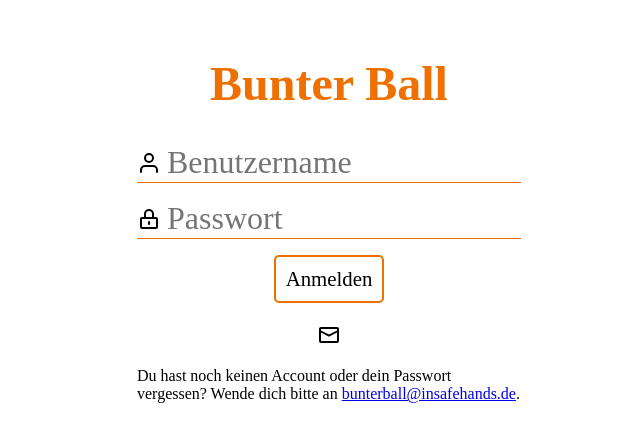
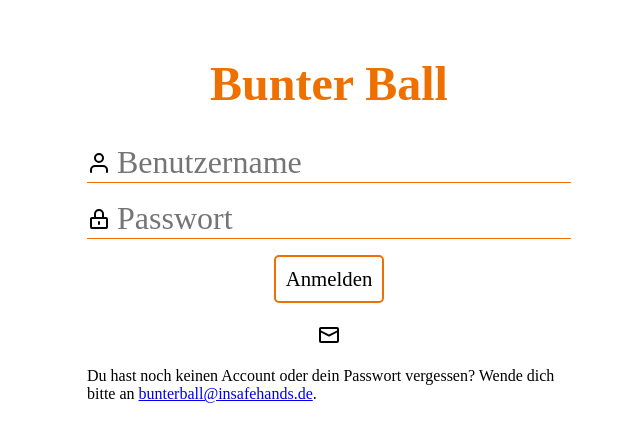
Before and after one commit to digitalfabrik/ish-goalkeeper, a Django app: page /gui/ in a window 1280 px wide. Shown: the top 442 px of the page, without its empty margins (311-951 px from the left). Run offline with Django 3.2, Linux system fonts and the light colour scheme; data that the repository does not hold is empty; some web fonts are replaced.

Commit message:
Increase content width to 500px, fixes #50

```diff
--- a/src/gui/static/style.css
+++ b/src/gui/static/style.css
@@ -6,7 +6,7 @@ body {
 }
 
 .content {
-  max-width: 400px;
+  max-width: 500px;
   margin: 0 auto;
 }
 
@@ -329,8 +329,8 @@ a.button {
 }
 
 iframe {
-  height: 219px !important;
-  width: 390px !important;
+  margin-left: 2%;
+  width: 96%
 }
 
 .note-group-select-from-files {
@@ -338,5 +338,5 @@ iframe {
 }
 
 .content-item img {
-  max-width: 390px !important;
+  max-width: 490px !important;
 }
```
